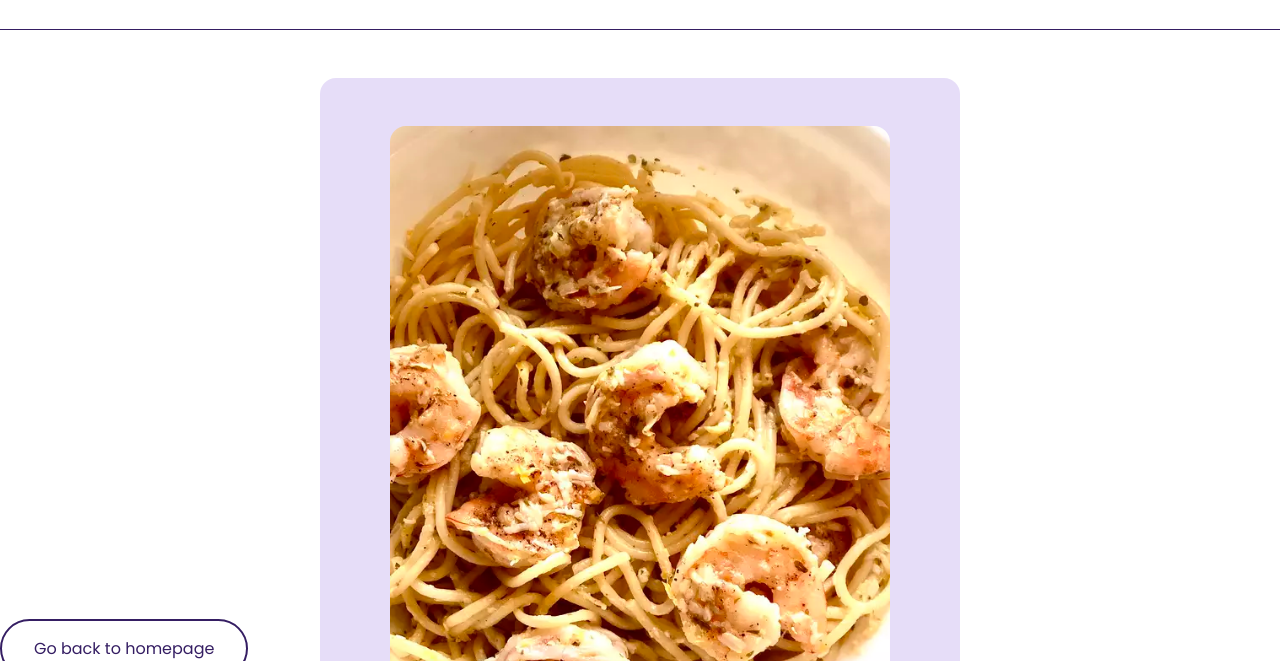
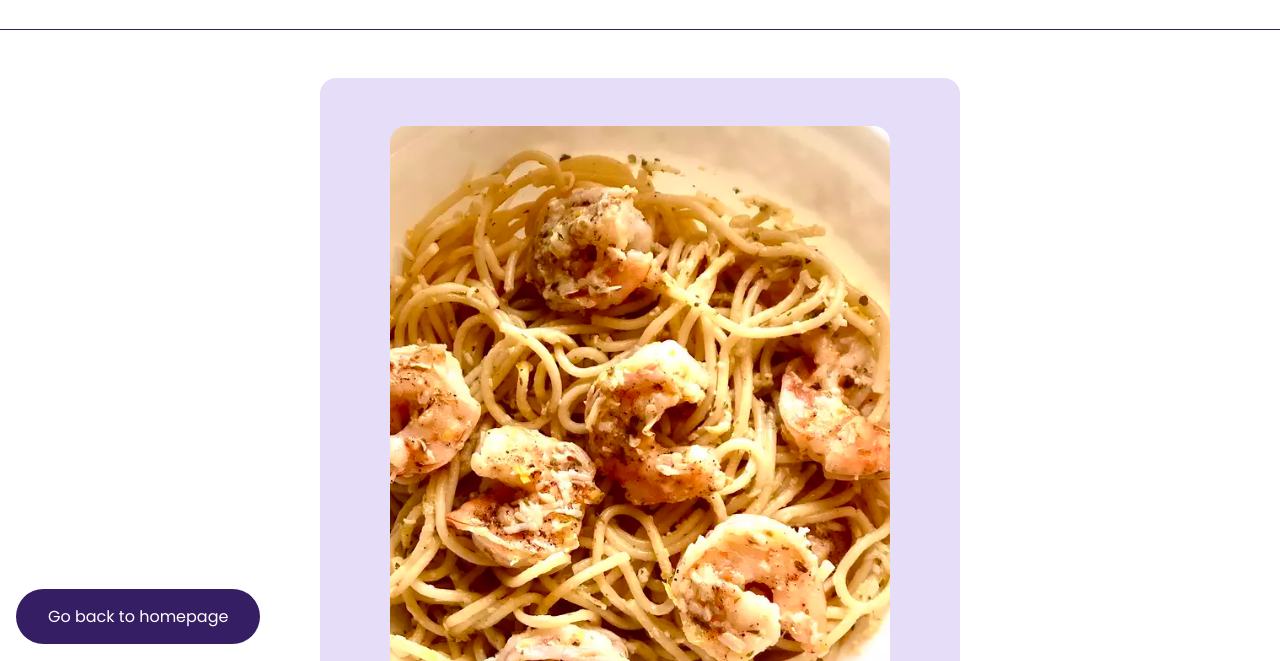
Before and after one commit to kitdea/my_recipes, a plain HTML site: page recipes/shrimp.html in a window 1280 px wide. Shown: the part 139-800 px from the top of the page. Drawn offline with Linux system fonts and the light colour scheme.

Commit message:
adding btn hover style effects

```diff
--- a/style.css
+++ b/style.css
@@ -95,11 +95,11 @@ body {
 }
 
 .btn-home {
-
   position: -webkit-sticky;
   position: sticky;
-  bottom: 0;
+  bottom: 2rem;
   left: 100;
+  margin: 1rem;
 }
 
 @media screen and (max-width: 1000px) {
@@ -111,14 +111,17 @@ body {
 }
 
 .btn-home a {
-  color: #351E63;
+  color: #fff;
+  background-color: #351E63;
   text-decoration: none;
   transition: all .3s ease-in-out;
+  outline: none;
+  border: none;
 }
 
 .btn-home a:hover {
   color: #fff;
-  background-color: #351E63;
+  background-color: #482b81ea;
 }
 
 .rcp__lasagna-img, .rcp__pomodoro-img, .rcp__shrimp-img {
```
